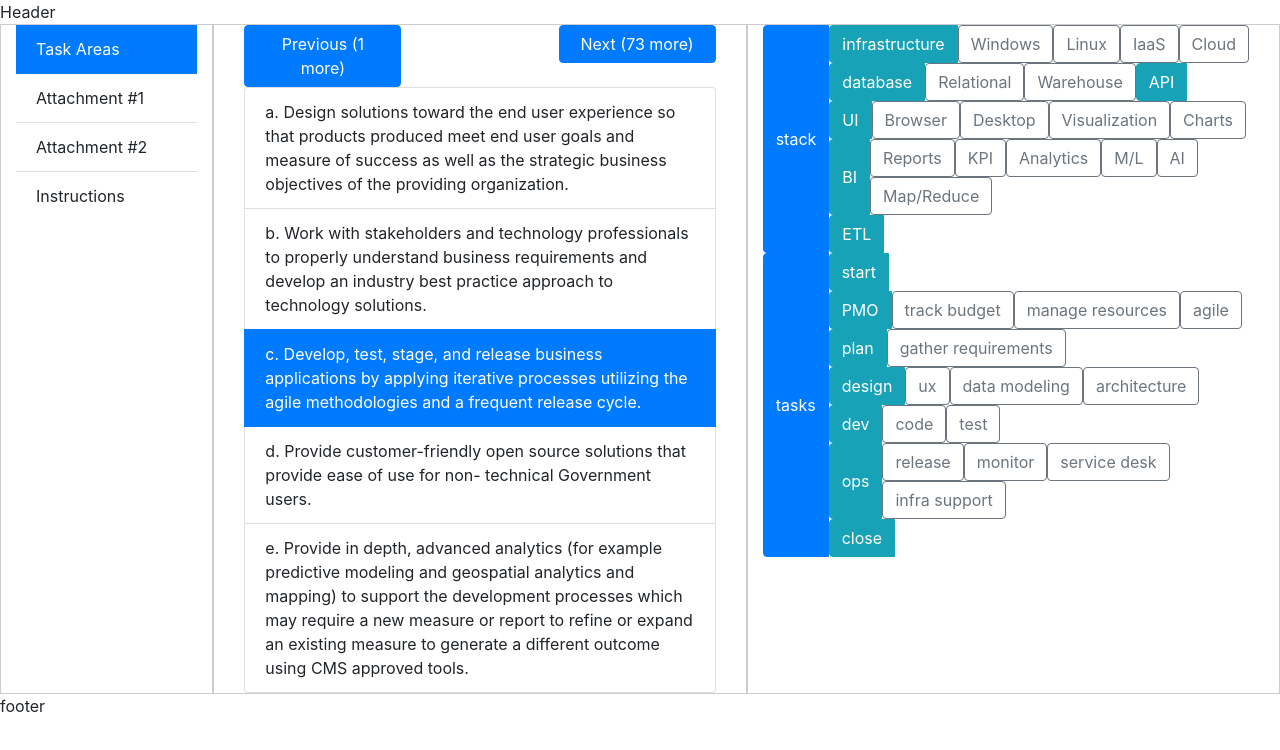
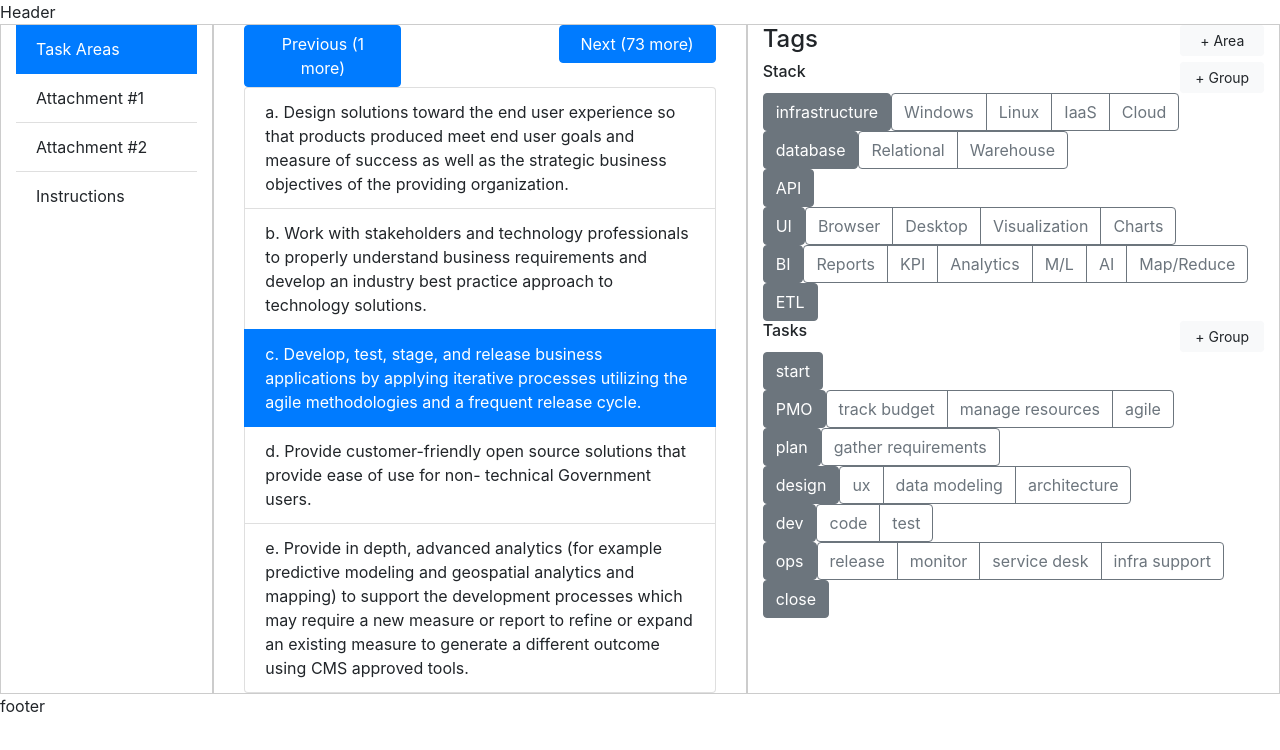
Before and after one commit to JeffreyMFarley/malta, a React (Create React App) app in the folder images/app/: page / in a window 1280 px wide. Shown: the top 750 px of the page. Built offline with nearby package versions, Linux system fonts and the light colour scheme.

Commit message:
refactor: Rearrange tag panel

```diff
--- /dev/null
+++ b/images/app/src/components/TagDimension.js
@@ -0,0 +1,42 @@
+import Button from 'react-bootstrap/Button'
+import Col from 'react-bootstrap/Col'
+import Container from 'react-bootstrap/Container'
+import PropTypes from 'prop-types';
+import React from 'react'
+import Row from 'react-bootstrap/Row'
+import TagGroup from './TagGroup';
+
+export default class TagDimension extends React.Component {
+
+  render() {
+    const { children, label } = this.props;
+    const groups = children.map( x =>
+      Object.keys( x ).map( k =>
+        <TagGroup label={k} children={x[k]} key={k} />
+      )
+    )
+
+    return (
+      <Container className="px-0">
+        <Row class="justify-content-between" noGutters>
+          <Col><h6>{label}</h6></Col>
+          <Col xs={2}>
+            <Button block size="sm" variant="light">+ Group</Button>
+          </Col>
+        </Row>
+        { groups }
+      </Container>
+    );
+  }
+}
+
+// --------------------------------------------------------------------------
+// Meta
+
+TagDimension.propTypes = {
+  children: PropTypes.array.isRequired,
+  label: PropTypes.string.isRequired
+}
+
+TagDimension.defaultProps = {
+}
--- a/images/app/src/components/TagGroup.js
+++ b/images/app/src/components/TagGroup.js
@@ -1,20 +1,28 @@
 import Button from 'react-bootstrap/Button'
 import ButtonGroup from 'react-bootstrap/ButtonGroup'
+import ButtonToolbar from 'react-bootstrap/ButtonToolbar'
+import Col from 'react-bootstrap/Col'
 import PropTypes from 'prop-types';
 import React from 'react';
-
-const LEVEL_COLORS = [ 'danger', 'primary', 'info' ]
+import Row from 'react-bootstrap/Row'
 
 export default class TagGroup extends React.Component {
-
   render() {
-    const { children, elementChooser, label, level } = this.props;
+    const { children, label } = this.props;
 
     return (
-      <ButtonGroup>
-        <Button variant={ LEVEL_COLORS[level] }>{label}</Button>
-        { elementChooser( children, level ) }
-      </ButtonGroup>
+      <Row noGutters>
+        <Col xs="auto">
+          <Button variant="secondary">{label}</Button>
+        </Col>
+        <Col xs="auto">
+          <ButtonGroup>
+            { children.map(
+              x => <Button variant="outline-secondary">{x}</Button>
+            ) }
+          </ButtonGroup>
+        </Col>
+      </Row>
     );
   }
 }
@@ -24,12 +32,8 @@ export default class TagGroup extends React.Component {
 
 TagGroup.propTypes = {
   children: PropTypes.array.isRequired,
-  elementChooser: PropTypes.func.isRequired,
-  label: PropTypes.string.isRequired,
-  level: PropTypes.number
+  label: PropTypes.string.isRequired
 }
 
 TagGroup.defaultProps = {
-  children: [],
-  level: 0
 }
--- a/images/app/src/components/TagList.js
+++ /dev/null
@@ -1,28 +0,0 @@
-import ButtonToolbar from 'react-bootstrap/ButtonToolbar'
-import PropTypes from 'prop-types';
-import React from 'react';
-
-export default class TagList extends React.Component {
-
-  render() {
-    const { elementChooser, items, level } = this.props;
-    return (
-      <ButtonToolbar>
-        { items.map( x => elementChooser( x, level ) ) }
-      </ButtonToolbar>
-    );
-  }
-}
-
-// --------------------------------------------------------------------------
-// Meta
-
-TagList.propTypes = {
-  elementChooser: PropTypes.func.isRequired,
-  items: PropTypes.array.isRequired,
-  level: PropTypes.number
-}
-
-TagList.defaultProps = {
-  level: 0
-}
--- a/images/app/src/components/TagPanel.js
+++ b/images/app/src/components/TagPanel.js
@@ -1,23 +1,10 @@
 import Button from 'react-bootstrap/Button'
+import Col from 'react-bootstrap/Col'
 import { connect } from 'react-redux';
-import React from 'react';
-import TagGroup from './TagGroup';
-import TagList from './TagList';
-
-const renderSwitch = ( x, level ) => {
-  if ( Array.isArray( x ) ) {
-    return <TagList items={x} elementChooser={renderSwitch} level={level} />
-  }
-
-  if ( typeof x === 'object' ) {
-    return Object.keys( x ).map( k =>
-        <TagGroup label={k} children={x[k]}
-                  elementChooser={renderSwitch} level={level + 1} />
-    )
-  }
-
-  return <Button variant="outline-secondary">{x}</Button>
-}
+import Container from 'react-bootstrap/Container'
+import React from 'react'
+import Row from 'react-bootstrap/Row'
+import TagDimension from './TagDimension';
 
 /**
 * Creates the top-level component to manage tags
@@ -25,14 +12,26 @@ const renderSwitch = ( x, level ) => {
 * @param {object} props the properties of the component
 * @returns {string} the HTML to render
 */
-function TagPanel( { tags } ) {
+function TagPanel( { dimensions } ) {
   return (
-    <div className="tag-panel">
-      { renderSwitch( tags.dimensions, 0 ) }
-    </div>
+    <Container className="px-0">
+      <Row class="justify-content-between" noGutters>
+        <Col><h4>Tags</h4></Col>
+        <Col xs={2}>
+          <Button block size="sm" variant="light">+ Area</Button>
+        </Col>
+      </Row>
+      <Row noGutters>
+        { dimensions.map( x =>
+          Object.keys( x ).map( k =>
+            <TagDimension label={k} children={x[k]} key={k} />
+          )
+        ) }
+      </Row>
+    </Container>
   )
 }
 
-const mapStateToProps = state => ( { tags: state.tags } )
+const mapStateToProps = state => ( { dimensions: state.tags.dimensions } )
 
 export default connect( mapStateToProps )( TagPanel );
--- a/images/app/src/reducers/tags.js
+++ b/images/app/src/reducers/tags.js
@@ -2,7 +2,7 @@ import { createSlice } from '@reduxjs/toolkit';
 
 export const initialState = {
   dimensions: [
-    { stack: [
+    { Stack: [
       { infrastructure: [ 'Windows', 'Linux', 'IaaS', 'Cloud' ]},
       { database: [ 'Relational', 'Warehouse' ]},
       { API: []},
@@ -10,7 +10,7 @@ export const initialState = {
       { BI: [ 'Reports', 'KPI', 'Analytics', 'M/L', 'AI', 'Map/Reduce' ]},
       { ETL: []}
     ]},
-    { tasks: [
+    { Tasks: [
       { start: []},
       { PMO: [ 'track budget', 'manage resources', 'agile' ]},
       { plan: [ 'gather requirements' ]},
```
